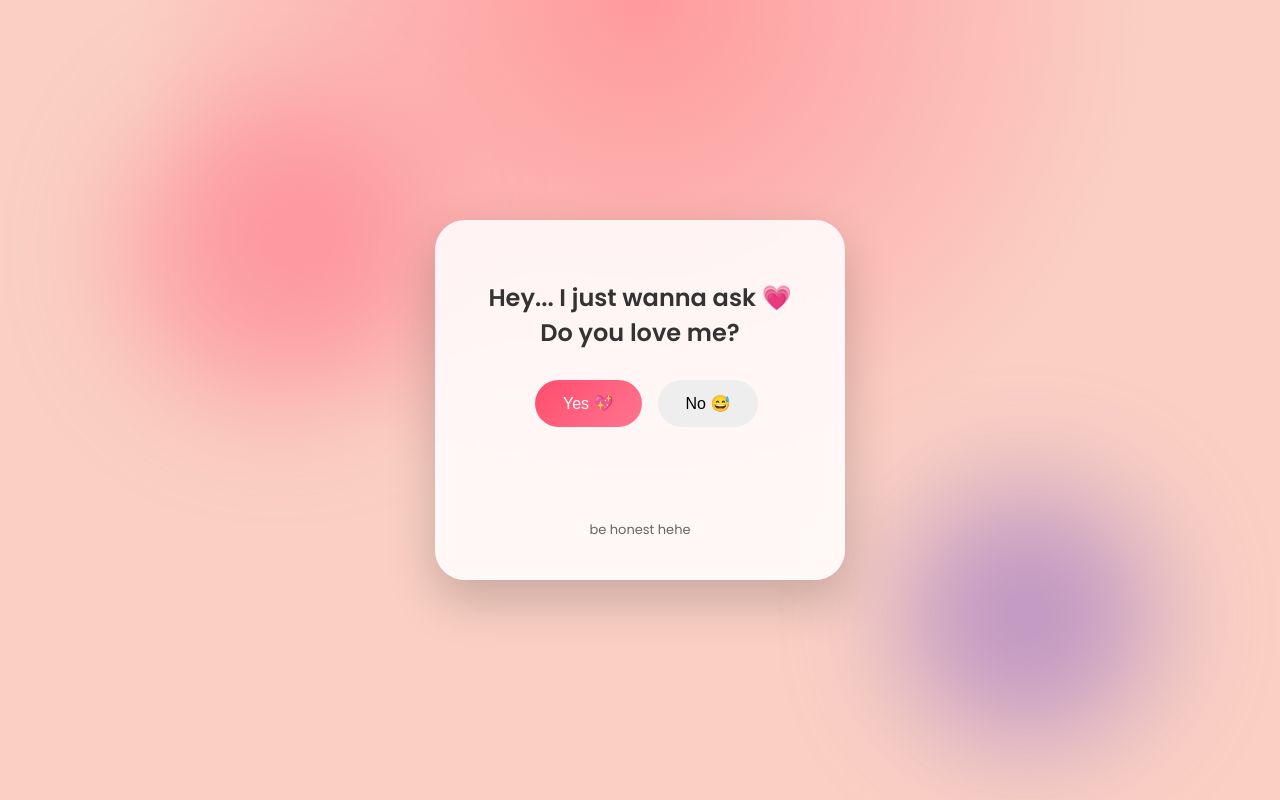
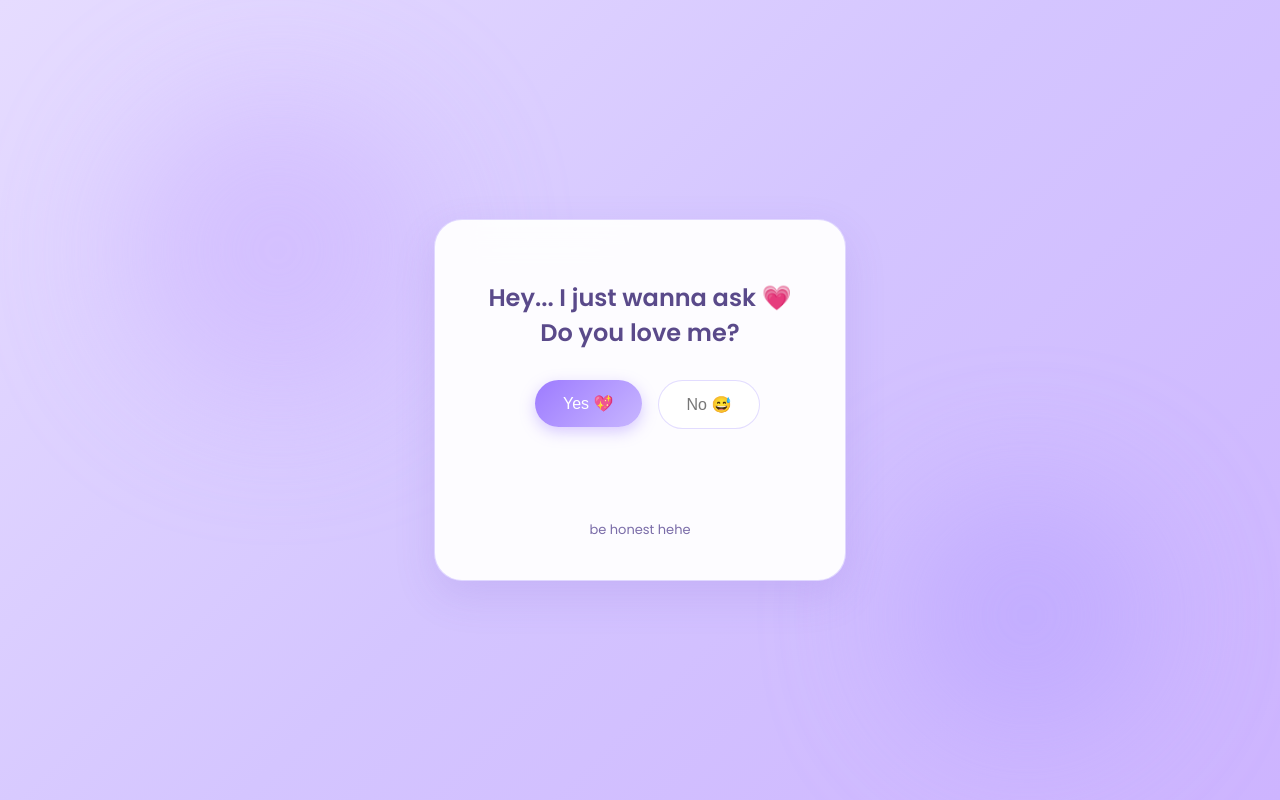
Before and after one commit to marcopedexe/LoveYaa, a plain HTML site: page index.html in a window 1280 px wide. Drawn offline with nearby package versions, Linux system fonts and the light colour scheme.

Commit message:
Update index.html

```diff
--- a/index.html
+++ b/index.html
@@ -17,7 +17,7 @@
     display: flex;
     align-items: center;
     justify-content: center;
-    background: radial-gradient(circle at top, #ff9a9e, #fad0c4, #fad0c4);
+    background: linear-gradient(135deg, #e6dcff, #d4c5ff, #cdb4ff);
     overflow: hidden;
 }
 
@@ -25,13 +25,13 @@
 .blob {
     position: absolute;
     border-radius: 50%;
-    filter: blur(60px);
-    opacity: 0.5;
+    filter: blur(70px);
+    opacity: 0.6;
     animation: float 10s infinite alternate ease-in-out;
 }
 
-.blob1 { width: 300px; height: 300px; background:#ff6b81; top:10%; left:10%; }
-.blob2 { width: 250px; height: 250px; background:#845ec2; bottom:10%; right:10%; }
+.blob1 { width: 300px; height: 300px; background:#cdb4ff; top:10%; left:10%; }
+.blob2 { width: 250px; height: 250px; background:#b8a2ff; bottom:10%; right:10%; }
 
 @keyframes float {
     from { transform: translateY(0); }
@@ -40,25 +40,27 @@
 
 /* card */
 .card {
-    background: rgba(255,255,255,0.85);
-    backdrop-filter: blur(20px);
+    background: rgba(255, 255, 255, 0.95);
+    backdrop-filter: blur(18px);
     padding: 40px 30px;
-    border-radius: 30px;
+    border-radius: 28px;
     text-align: center;
     width: 350px;
-    box-shadow: 0 20px 50px rgba(0,0,0,0.2);
+    box-shadow: 0 15px 40px rgba(120, 90, 200, 0.15);
+    border: 1px solid rgba(180, 160, 255, 0.4);
     animation: pop 0.8s ease;
 }
 
 @keyframes pop {
-    from { transform: scale(0.8); opacity: 0; }
+    from { transform: scale(0.85); opacity: 0; }
     to { transform: scale(1); opacity: 1; }
 }
 
 h2 {
     font-weight: 600;
-    color: #333;
+    color: #5a4a8a;
     margin-bottom: 30px;
+    transition: 0.3s ease;
 }
 
 /* buttons */
@@ -73,28 +75,31 @@
     padding: 14px 28px;
     font-size: 16px;
     cursor: pointer;
-    transition: 0.25s ease;
+    transition: all 0.25s ease;
     position: absolute;
 }
 
 /* YES */
 #yes {
     left: 20%;
-    background: linear-gradient(135deg,#ff4d6d,#ff758f);
+    background: linear-gradient(135deg, #9d7bff, #c8b6ff);
     color: white;
+    box-shadow: 0 5px 15px rgba(157, 123, 255, 0.4);
 }
 
 /* NO */
 #no {
     left: 55%;
-    background: #eee;
+    background: rgba(255,255,255,0.9);
+    color: #777;
+    border: 1px solid rgba(160,140,255,0.3);
 }
 
 /* hint */
 .hint {
     margin-top: 20px;
     font-size: 13px;
-    color: #666;
+    color: #7a6ca8;
 }
 </style>
 </head>
@@ -121,7 +126,6 @@
 const question = document.getElementById("question");
 const card = document.querySelector(".card");
 
-let noCount = 0;
 let scale = 1;
 
 // move NO + grow YES
@@ -135,20 +139,20 @@
     noBtn.style.left = Math.random() * maxX + "px";
     noBtn.style.top = Math.random() * maxY + "px";
 
-    // grow YES
-    scale += 0.15;
+    // grow YES continuously
+    scale += 0.2;
     yesBtn.style.transform = `scale(${scale})`;
 
-    noCount++;
-
-    // change text after 10 tries
-    if (noCount >= 10) {
+    // when YES dominates screen
+    if (scale >= 3) {
         question.innerHTML = "just say yes 💖🥺";
     }
 }
 
-// trigger both hover + click (mobile)
+// hover (desktop)
 noBtn.addEventListener("mouseenter", moveNo);
+
+// tap (mobile)
 noBtn.addEventListener("click", (e) => {
     e.preventDefault();
     moveNo();
@@ -157,8 +161,9 @@
 // YES click
 yesBtn.addEventListener("click", () => {
     confetti({
-        particleCount: 200,
-        spread: 100
+        particleCount: 250,
+        spread: 120,
+        origin: { y: 0.6 }
     });
 
     setTimeout(() => {
```
